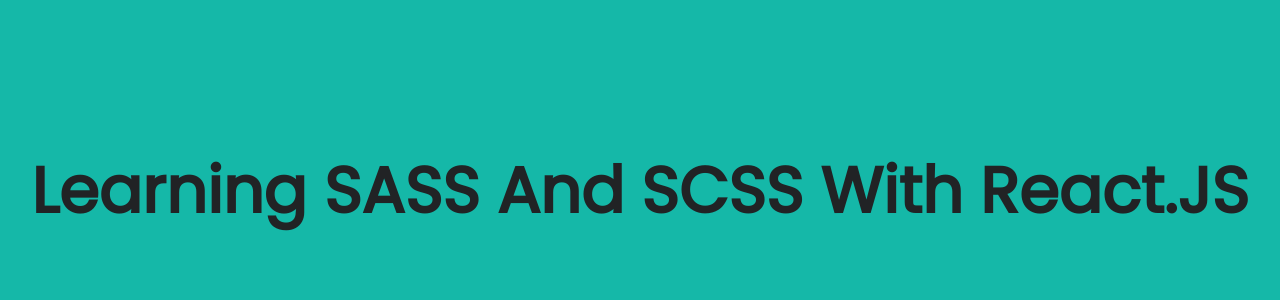
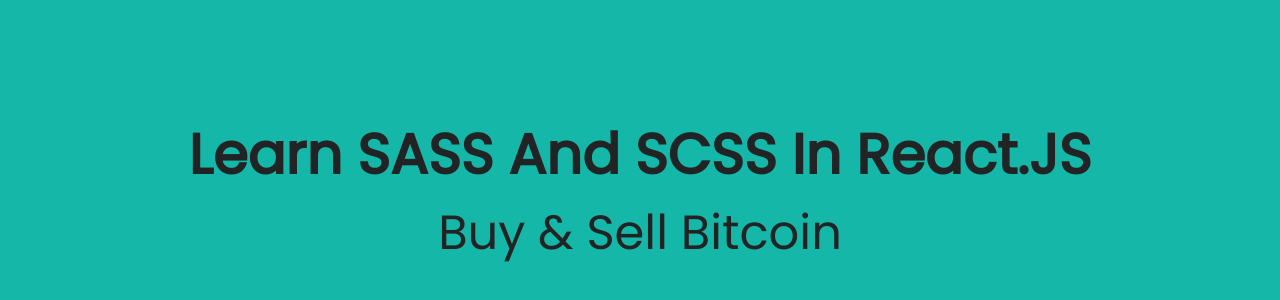
Before and after one commit to AhmedShaykh/Learn-SASS-And-SCSS-With-React.JS, a React (Create React App) app: page / in a window 1280 px wide. Shown: the part 210-510 px from the top of the page. Built offline with nearby package versions, Linux system fonts and the light colour scheme.

Commit message:
It's Time To Push !

```diff
--- a/public/index.html
+++ b/public/index.html
@@ -8,21 +8,10 @@
   <meta name="theme-color" content="#000000" />
   <meta name="description" content="Web site created using create-react-app" />
   <link rel="apple-touch-icon" href="%PUBLIC_URL%/logo192.png" />
-  <!--
-      manifest.json provides metadata used when your web app is installed on a
-      user's mobile device or desktop. See https://developers.google.com/web/fundamentals/web-app-manifest/
-    -->
+
   <link rel="manifest" href="%PUBLIC_URL%/manifest.json" />
-  <!--
-      Notice the use of %PUBLIC_URL% in the tags above.
-      It will be replaced with the URL of the `public` folder during the build.
-      Only files inside the `public` folder can be referenced from the HTML.
 
-      Unlike "/favicon.ico" or "favicon.ico", "%PUBLIC_URL%/favicon.ico" will
-      work correctly both with client-side routing and a non-root public URL.
-      Learn how to configure a non-root public URL by running `npm run build`.
-    -->
-  <title>Learning SASS And SCSS With React.JS!</title>
+  <title>Learning SASS And SCSS In React.JS!</title>
   <link rel="preconnect" href="https://fonts.googleapis.com">
   <link rel="preconnect" href="https://fonts.gstatic.com" crossorigin>
   <link href="https://fonts.googleapis.com/css2?family=Poppins&display=swap" rel="stylesheet">
--- a/src/Components/Sass.js
+++ b/src/Components/Sass.js
@@ -2,10 +2,11 @@
 
 function Sass() {
     return (
-        <div>
+        <div className='header'>
             <h3 className='head'>
-                Learning SASS And SCSS With React.JS
+                Learn SASS And SCSS In React.JS
             </h3>
+            <p>Buy & Sell Bitcoin</p>
         </div>
     )
 }
--- a/src/Sass/App.css
+++ b/src/Sass/App.css
@@ -5,13 +5,27 @@
   font-family: "Poppins", sans-serif;
 }
 
-.head {
-  font-size: 4rem;
+.header {
   width: 100vw;
   height: 100vh;
+  display: flex;
+  justify-content: center;
+  align-items: center;
+  flex-direction: column;
+}
+.header .head {
+  font-size: 3.5rem;
   color: rgb(33, 35, 37);
-  display: grid;
-  place-items: center;
+}
+.header .head:hover {
+  color: beige;
+}
+.header p {
+  font-size: 3rem;
+  color: rgb(33, 35, 37);
+}
+.header p:hover {
+  color: rgb(253, 166, 4);
 }
 
 body {
--- a/src/Sass/App.scss
+++ b/src/Sass/App.scss
@@ -5,15 +5,43 @@
     font-family: 'Poppins', sans-serif;
 }
 
-// ------------- Sass Operators ------------- //
+// ------------- Mixin & Include ------------- //
 
-.head {
-    font-size: 2rem + 2rem;
+@mixin flex {
+    display: flex;
+    justify-content: center;
+    align-items: center;
+    flex-direction: column;
+}
+
+// ------------- Nesting ------------- //
+
+.header {
     width: 100vw;
     height: 100vh;
-    color: rgb(33, 35, 37);
-    display: grid;
-    place-items: center;
+    @include flex;
+
+    // ------------- Sass Operators ------------- //
+
+    .head {
+        font-size: 2rem + 1.5rem;
+        color: rgb(33, 35, 37);
+
+        &:hover {
+            color: beige;
+        }
+    }
+
+
+    p {
+        font-size: 1.5rem + 1.5rem;
+        color: rgb(33, 35, 37);
+
+        &:hover {
+            color: rgb(253, 166, 4);
+        }
+    }
+
 }
 
 // ------------- Variables ------------- //
```
Also changed, not shown: 2 other files (tests, documents, lock files or other folders).
